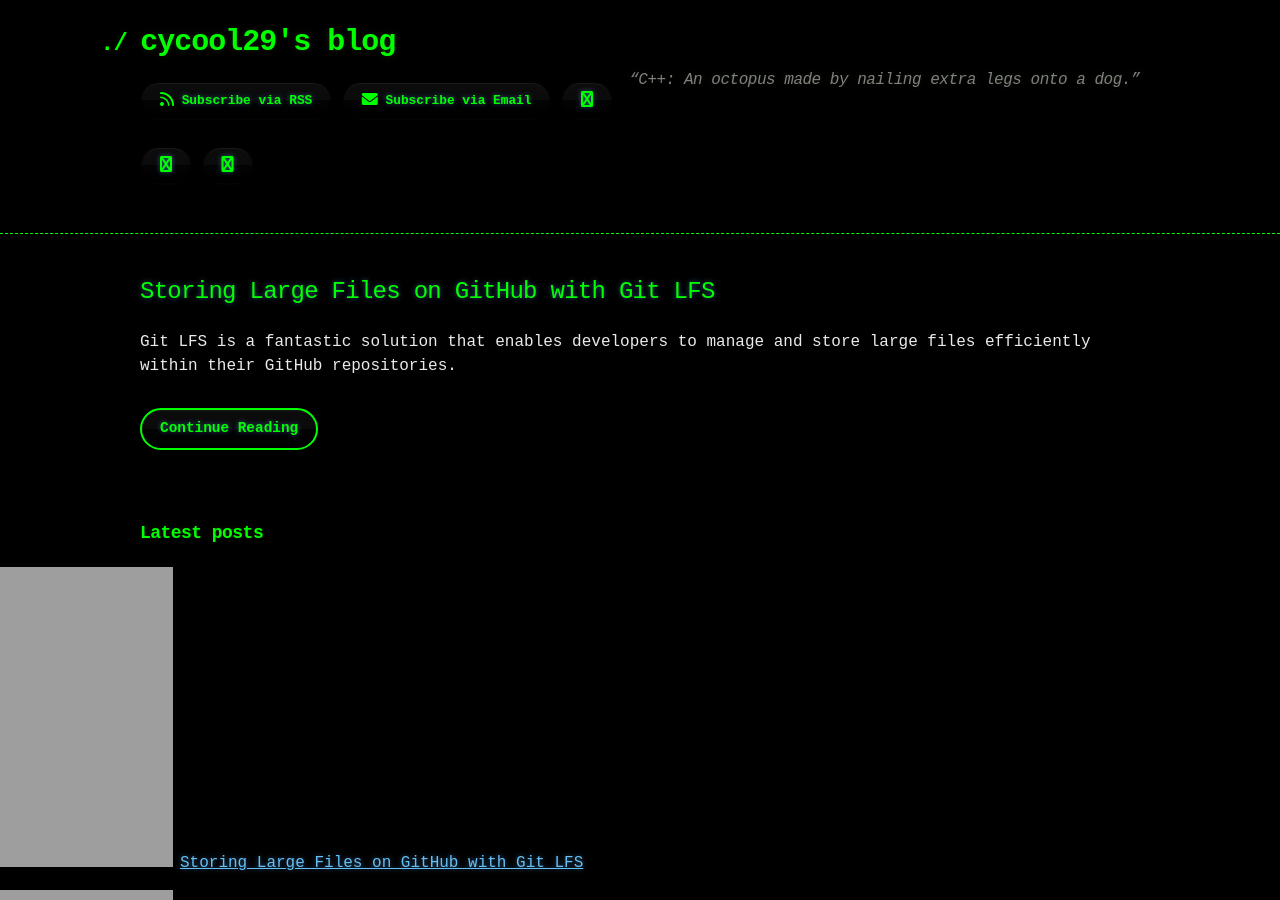
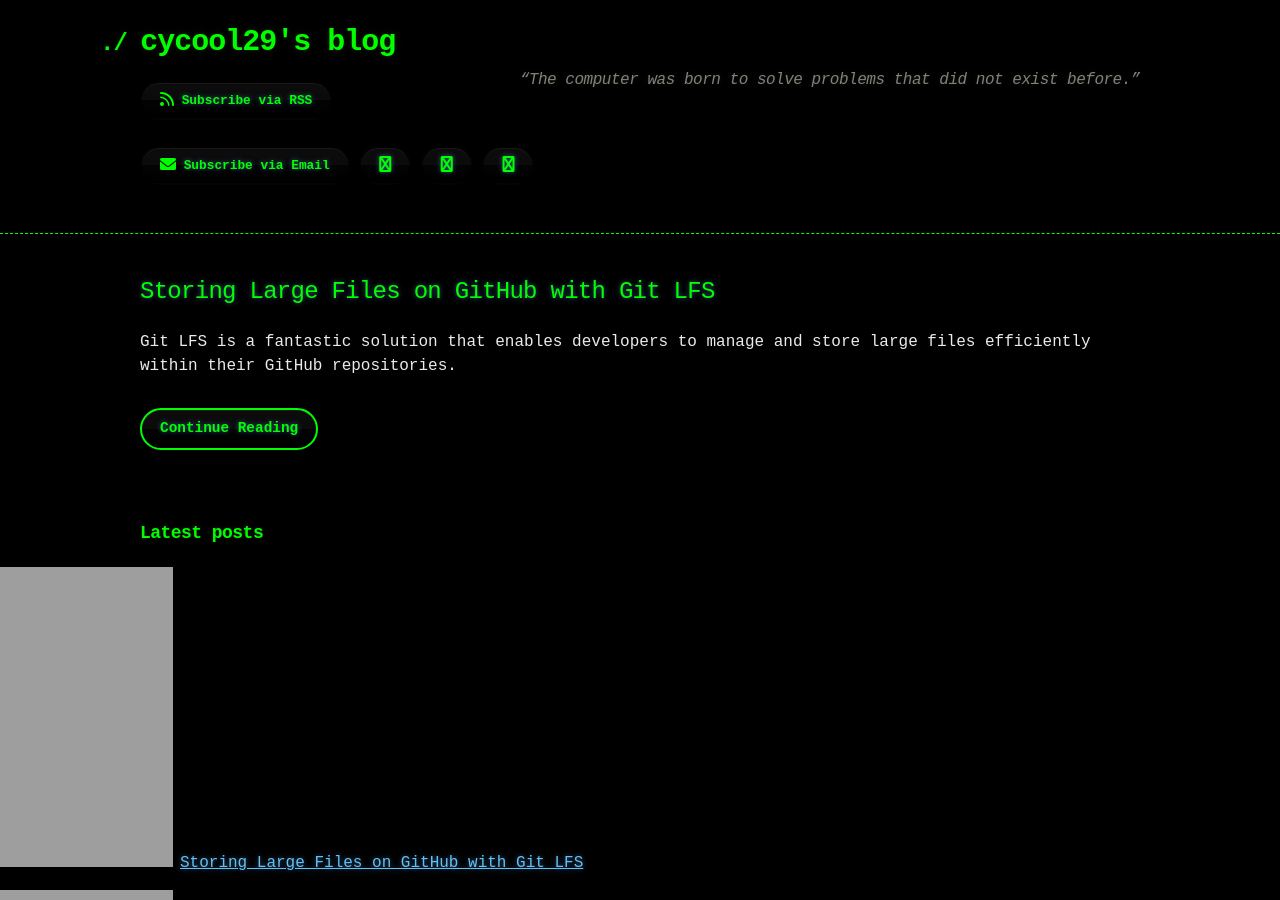
Before and after one commit to cycool29/cycool29.github.io, a Jekyll site: the page built from index.md, in a window 1280 px wide and 900 px high. Built offline with Jekyll 4.4.1, drawn with Linux system fonts in a browser that asks for light colours; a style sheet for code colours, icons or effects is not loaded.

Commit message:
Update quotes

```diff
--- a/_config.yml
+++ b/_config.yml
@@ -1,5 +1,5 @@
 title: cycool29's blog
-description: "“C++: An octopus made by nailing extra legs onto a dog.” "
+description: "“The computer was born to solve problems that did not exist before.” "
 bio: A high school student. Intermediate in Python, Git, Bash. Learning JavaScript. He/Him. "
 author: cycool29
 url: https://cycool29.github.io
```
